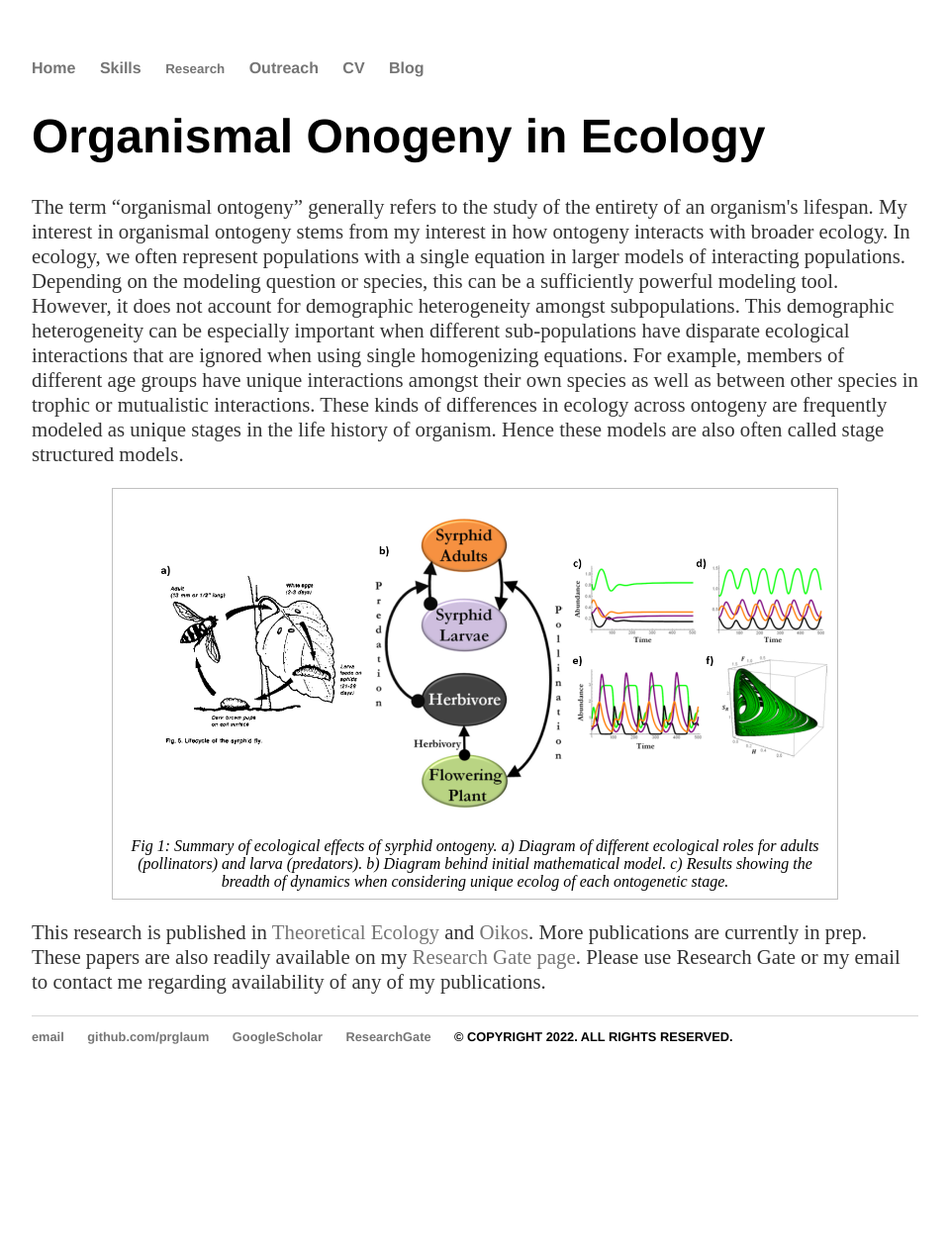
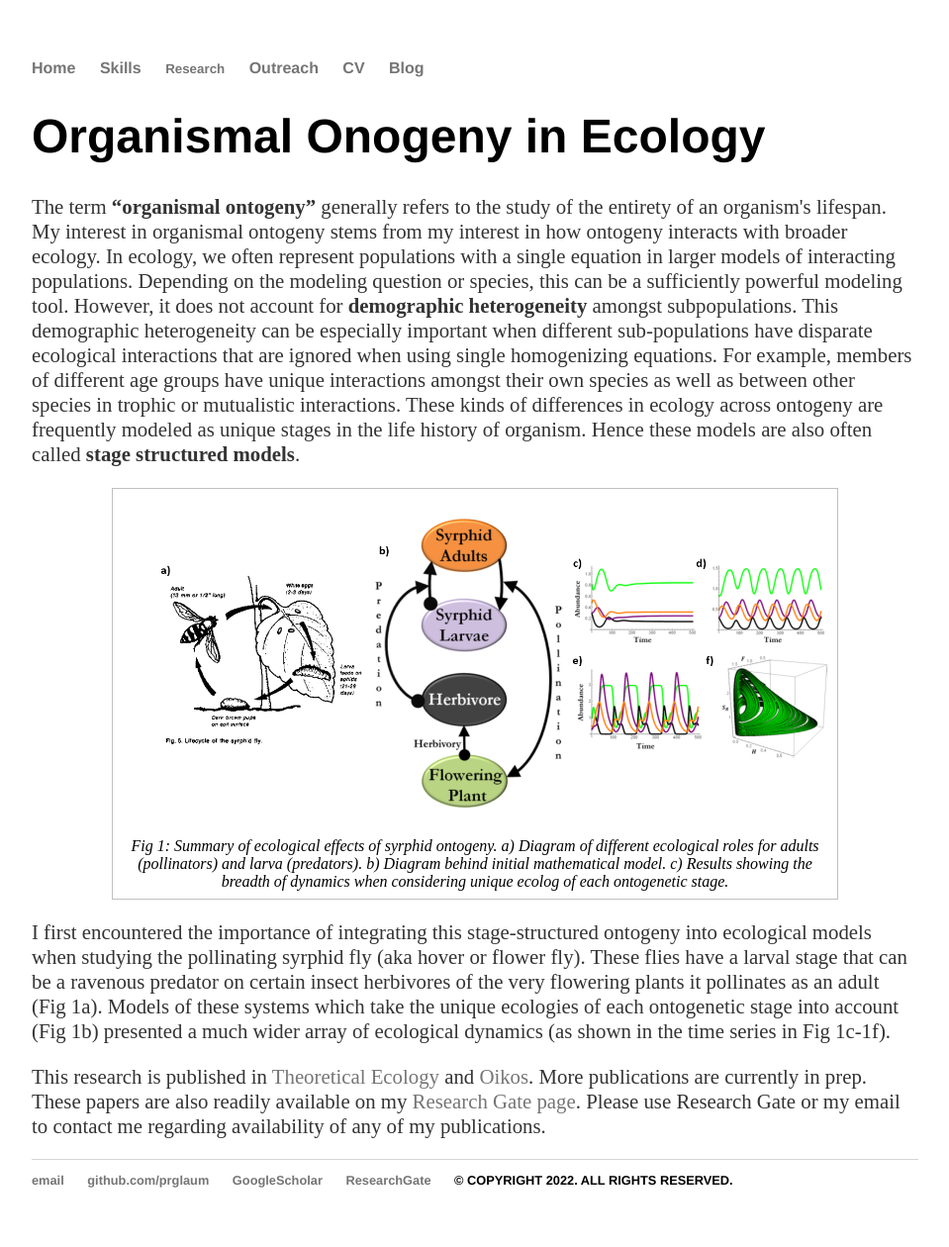
Before and after one commit to prglaum/prglaum.github.io, a Jekyll site: the page built from research/ontogeny/index.html, in a window 1280 px wide. Shown: the whole page at 99% size, without its empty margins (160-1119 px from the left). Built offline with Jekyll 4.4.1, drawn with Linux system fonts in a browser that asks for light colours; before the commit the page ends 1115 px from its top, so only the background shows below that.

Commit message:
Update index.html

```diff
--- a/research/ontogeny/index.html
+++ b/research/ontogeny/index.html
@@ -6,14 +6,14 @@ title: Ontogeny in Ecology
 	<h1>Organismal Onogeny in Ecology </h1>
 </div><!-- /.blurb -->
 
-<p>The term “organismal ontogeny” generally refers to the study of the entirety of an organism's lifespan. My interest in organismal ontogeny stems from my interest
+<p>The term <b>“organismal ontogeny”</b> generally refers to the study of the entirety of an organism's lifespan. My interest in organismal ontogeny stems from my interest
   in how ontogeny interacts with broader ecology. In ecology, we often represent populations with a single equation in larger models of interacting populations.
-  Depending on the modeling question or species, this can be a sufficiently powerful modeling tool. However, it does not account for demographic heterogeneity amongst
+  Depending on the modeling question or species, this can be a sufficiently powerful modeling tool. However, it does not account for <b>demographic heterogeneity</b> amongst
   subpopulations. This demographic heterogeneity can be especially important when different sub-populations have disparate ecological interactions that are ignored
   when using single homogenizing equations.
   For example, members of different age groups have unique interactions amongst their own species as well as between other species in trophic or mutualistic interactions.
   These kinds of differences in ecology across ontogeny are frequently modeled as unique stages in the life history of organism. Hence these models are also often called
-  stage structured models.
+  <b>stage structured models</b>.
 </p>
 
 <figure class="div80">
@@ -23,6 +23,13 @@ title: Ontogeny in Ecology
 	</figcaption>
 </figure>
 
+<p>I first encountered the importance of integrating this stage-structured ontogeny into ecological models when studying the pollinating syrphid fly (aka hover or flower fly).
+	These flies have a larval stage that can be a ravenous predator on certain insect herbivores of the very flowering plants it pollinates as an adult (Fig 1a).
+	Models of these systems which take the unique ecologies of each ontogenetic stage into account (Fig 1b) presented a much wider array of ecological dynamics
+	(as shown in the time series in Fig 1c-1f).
+</p>
+
+
 <p display="block" style="clear:right" style="clear:left"> This research is published in <a href="https://link.springer.com/article/10.1007/s12080-017-0336-1" target="_blank" rel="noopener noreferrer">Theoretical Ecology</a>
 	and <a href="https://onlinelibrary.wiley.com/doi/abs/10.1111/oik.08099" target="_blank" rel="noopener noreferrer">Oikos</a>. More publications are currently in prep.
 	These papers are also readily available on my <a href="https://www.researchgate.net/profile/Paul-Glaum" target="_blank" rel="noopener noreferrer">Research Gate page</a>. Please use Research Gate or my email to
```
